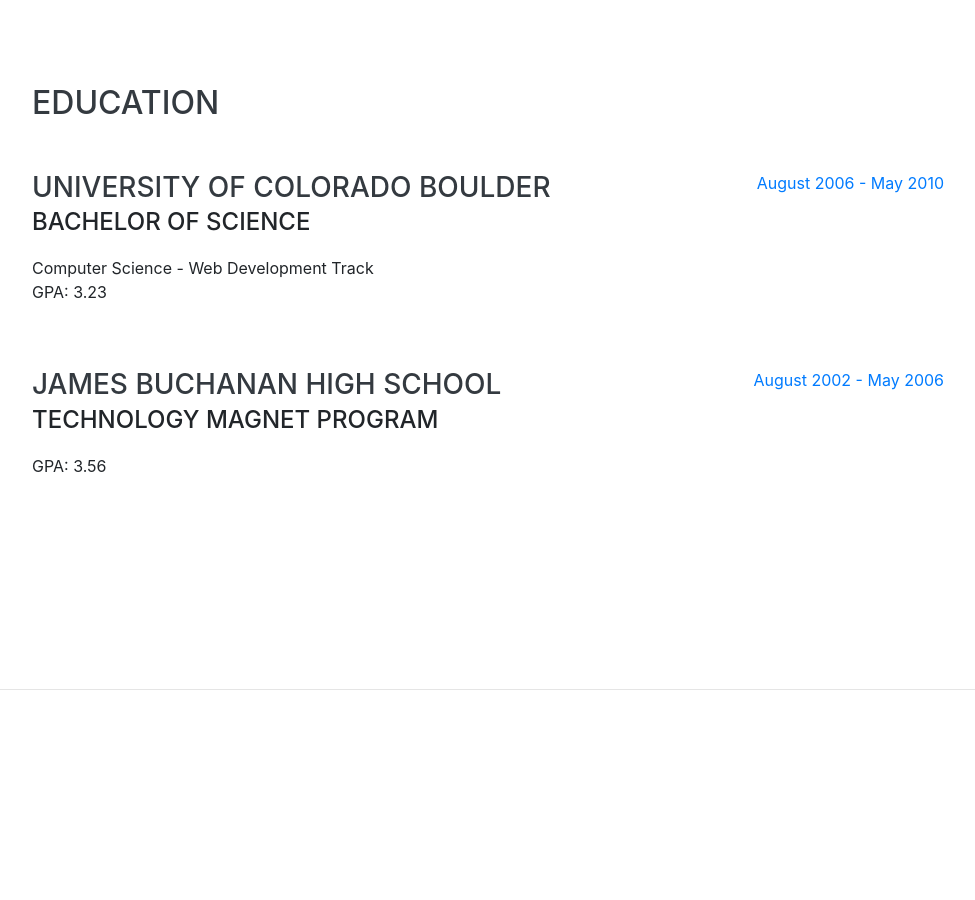
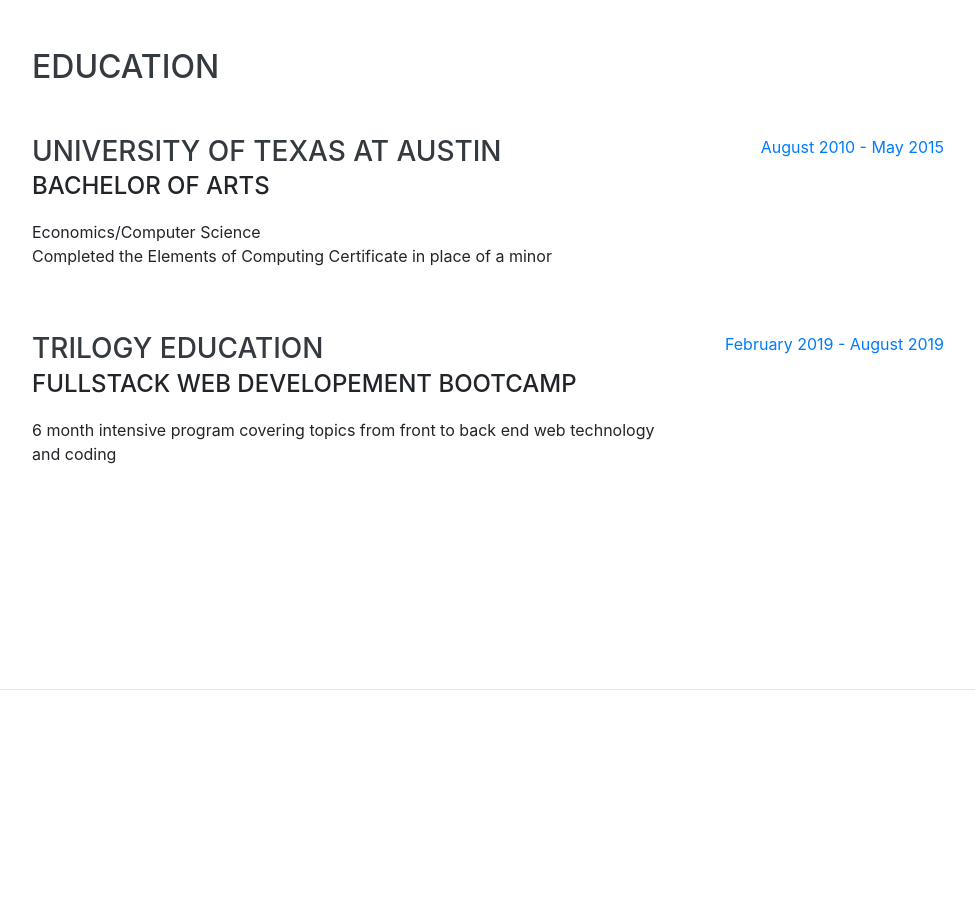
Before and after one commit to eg22453/BootstrapPortfolio, a website with bundled scripts: page index.html in a window 1280 px wide. Shown: the part 1880-2780 px from the top of the page, without its empty margins (288-1263 px from the left). Built offline with nearby package versions, Linux system fonts and the light colour scheme; a web font is replaced by a local one.

Commit message:
change education field

```diff
--- a/index.html
+++ b/index.html
@@ -145,28 +145,28 @@
 
         <div class="resume-item d-flex flex-column flex-md-row justify-content-between mb-5">
           <div class="resume-content">
-            <h3 class="mb-0">University of Colorado Boulder</h3>
-            <div class="subheading mb-3">Bachelor of Science</div>
-            <div>Computer Science - Web Development Track</div>
-            <p>GPA: 3.23</p>
+            <h3 class="mb-0">University of Texas at Austin</h3>
+            <div class="subheading mb-3">Bachelor of Arts</div>
+            <div>Economics/Computer Science</div>
+            <p>Completed the Elements of Computing Certificate in place of a minor</p>
+
           </div>
           <div class="resume-date text-md-right">
-            <span class="text-primary">August 2006 - May 2010</span>
+            <span class="text-primary">August 2010 - May 2015</span>
           </div>
         </div>
 
-        <div class="resume-item d-flex flex-column flex-md-row justify-content-between">
-          <div class="resume-content">
-            <h3 class="mb-0">James Buchanan High School</h3>
-            <div class="subheading mb-3">Technology Magnet Program</div>
-            <p>GPA: 3.56</p>
+        <div class="resume-item d-flex flex-column flex-md-row justify-content-between mb-5">
+            <div class="resume-content">
+              <h3 class="mb-0">Trilogy Education</h3>
+              <div class="subheading mb-3">Fullstack Web Developement Bootcamp</div>
+              <p>6 month intensive program covering topics from front to back end web technology and coding</p>
+
+            </div>
+            <div class="resume-date text-md-right">
+              <span class="text-primary">February 2019 - August 2019</span>
+            </div>
           </div>
-          <div class="resume-date text-md-right">
-            <span class="text-primary">August 2002 - May 2006</span>
-          </div>
-        </div>
-
-      </div>
     </section>
 
     <hr class="m-0">
```
